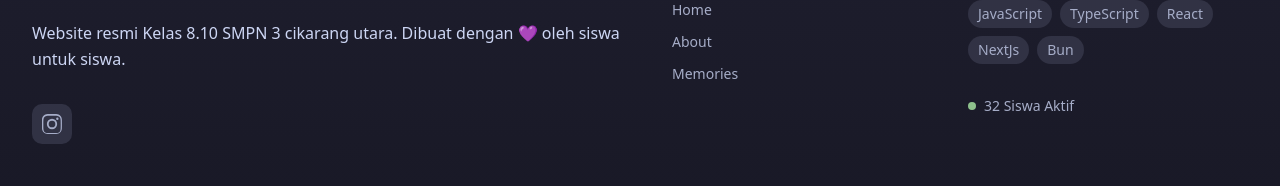
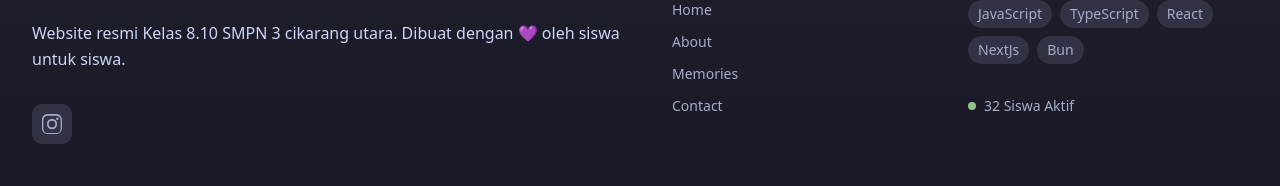
Before and after one commit to wanto-production/web-kelas, a Next.js app: page / in a window 1280 px wide. Shown: the part 901-1087 px from the top of the page. Built offline with nearby package versions, Linux system fonts and the light colour scheme.

Commit message:
initial commit

```diff
--- a/src/components/footer.tsx
+++ b/src/components/footer.tsx
@@ -21,6 +21,7 @@ export const Footer: React.FC = () => {
     { name: 'Home', href: '/' },
     { name: 'About', href: '/about' },
     { name: 'Memories', href: '/memo' },
+    { name: "Contact", href: '/contact' }
   ];
 
   const techStack = ['JavaScript', 'TypeScript', 'React', 'NextJs', 'Bun'];
```
